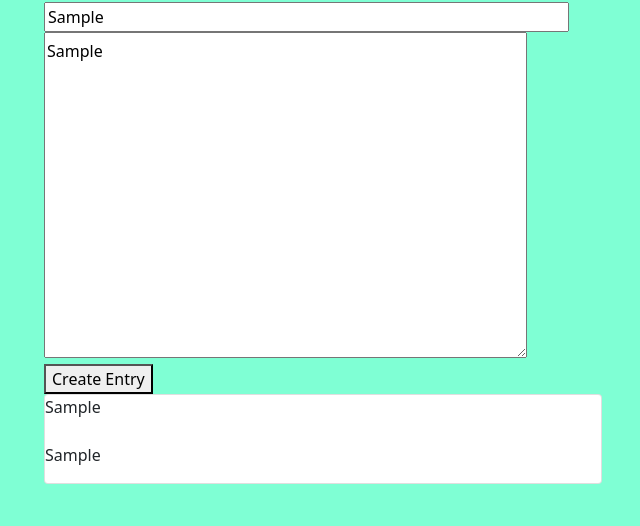
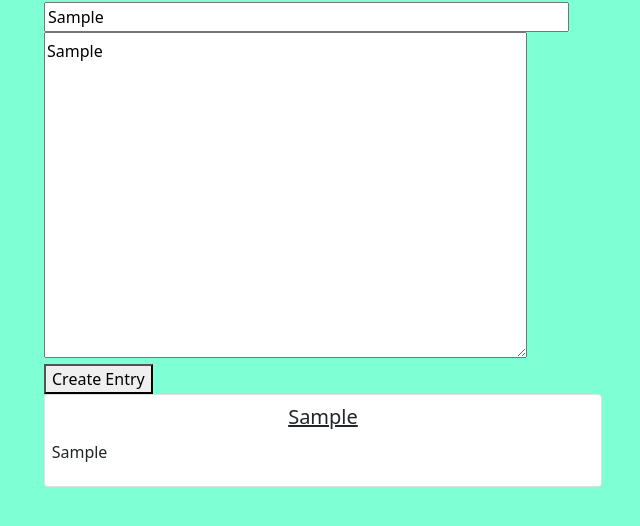
Before and after one commit to niccikaufman/journal-site, a website built with webpack: page src/index.html in a window 1280 px wide. Both pictures are taken after typing "Sample", "Sample" into the empty fields and a click on the button "Create Entry". Shown: the part 54-580 px from the top of the page, without its empty margins (38-678 px from the left). Built offline with nearby package versions, Linux system fonts and the light colour scheme.

Commit message:
update posted-entry styling and trigger display when create-entry button is clicked

```diff
--- a/src/css/styles.css
+++ b/src/css/styles.css
@@ -7,5 +7,13 @@ body {
 }
 
 #posted-entry {
+  display: none;
   max-width: 50%;
+  padding: 5pt;
 }
+
+#posted-entry-title {
+  text-align: center;
+  text-decoration: underline;
+  font-size: 20px;
+}
--- a/src/main.js
+++ b/src/main.js
@@ -14,7 +14,8 @@ $(document).ready(function() {
     entry.wordCount();
     entry.vowelAndConsonantCount();
     entry.getTeaser();
-    $('#posted-entry-title').append("<p>" + entry.title + "</p>");
+    $('#posted-entry').show();
+    $('#posted-entry-title').append(entry.title);
     $('#posted-entry-body').append("<p>" + entry.body + "</p>");
   });
 });
```
